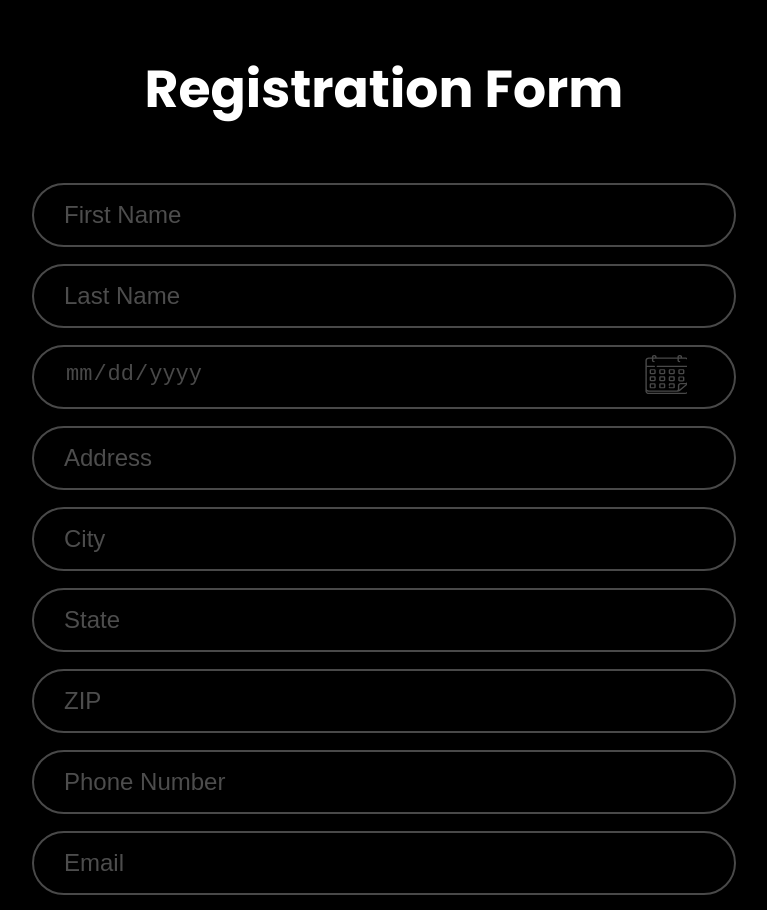
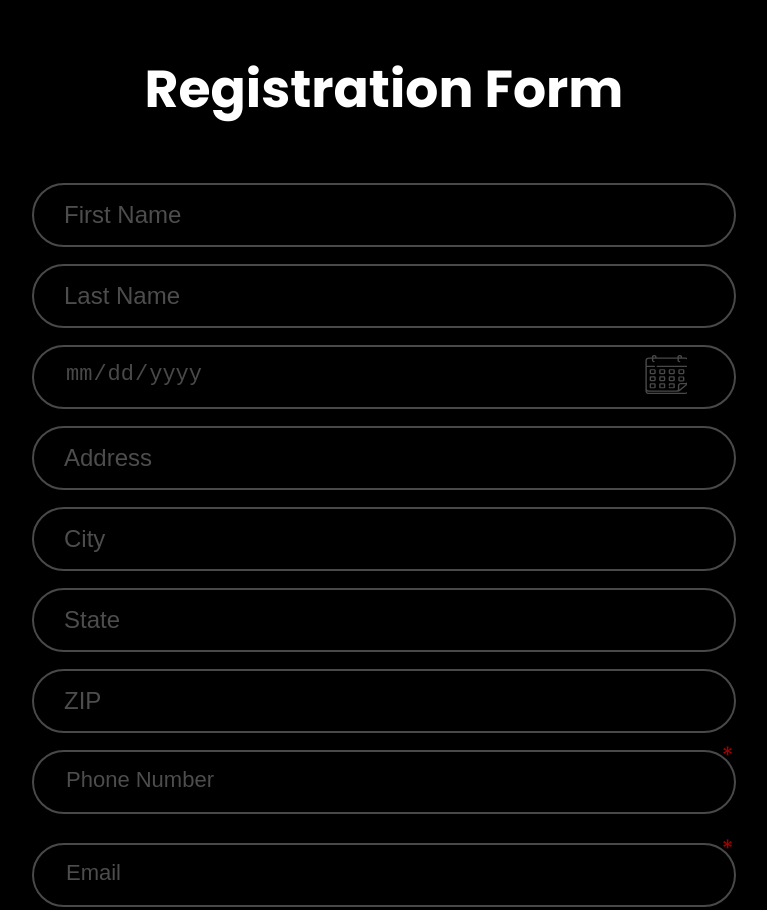
Before and after one commit to Simple2B/cortex-frontend, a React (Create React App) app: page /patient-registration in a window 1280 px wide. Shown: the top 910 px of the page, without its empty margins (256-1023 px from the left). Built offline with nearby package versions, Linux system fonts and the light colour scheme.

Commit message:
add error message

```diff
--- a/src/components/PatientRegistration/PatientRegistration.tsx
+++ b/src/components/PatientRegistration/PatientRegistration.tsx
@@ -27,8 +27,11 @@ export default function PatientRegistration(): ReactElement {
 
   const [conditionsError, setConditionsError] = useState('');
   const [followingError, setFollowingError] = useState('');
-  const [covidVaccineError, setCovidVaccineError] = useState('');
   const [stressfulLevelError, setStressfulLevelError] = useState('');
+  const [phoneError, setPhoneError] = useState('');
+
+  const [emailError, setEmailError] = useState('');
+
 
   const itemsConditions = [
     'Dizziness',
@@ -150,17 +153,19 @@ export default function PatientRegistration(): ReactElement {
       setConditionsError('Some should be chosen')
     } else if (data.checkboxesFollowing.size == 0) {
       setFollowingError('Some should be chosen')
-    } else if (covidVaccine === '') {
-      setCovidVaccineError('Something must be marked')
     } else if (stressfulLevel === undefined) {
       setStressfulLevelError('Note the level of stress')
+    } else if (phone === "") {
+      setPhoneError("You must enter phone number")
+    } else if (email === "") {
+      setEmailError("You must enter phone email")
     } else {
       setConditionsError("");
       setFollowingError("");
-      setCovidVaccineError("");
       setStressfulLevelError("");
+      setPhoneError("");
+      setEmailError("");
       // authApi.registrationClient(data)
-      console.log(data);
 
       setName('');
       setLastName('');
@@ -180,6 +185,9 @@ export default function PatientRegistration(): ReactElement {
       setConsentMinorChild('');
       setRelationshipChild('');
       // setChecked(false);
+
+      console.log(data);
+
     }
   }
 
@@ -249,8 +257,18 @@ export default function PatientRegistration(): ReactElement {
           <input value={city} onChange={(e) => { setCity(e.target.value) }} className="registration_input" placeholder="City" />
           <input value={state} onChange={(e) => { setState(e.target.value) }} className="registration_input" placeholder="State" />
           <input value={zip} onChange={(e) => { setZip(e.target.value) }} className="registration_input" placeholder="ZIP" />
-          <input value={phone} onChange={(e) => { setPhone(e.target.value) }} className="registration_input" placeholder="Phone Number" />
-          <input value={email} onChange={(e) => { setEmail(e.target.value) }} className="registration_input" placeholder="Email" />
+
+          <div className="registration_input">
+            <input value={phone} onChange={(e) => { setPhone(e.target.value) }} className="registration_input_data" placeholder="Phone Number" />
+            <span className="asterisk positionAsterisk">*</span>
+          </div>
+          <div className="reqFormTitleText error">{phoneError}</div>
+
+          <div className="registration_input">
+            <input value={email} onChange={(e) => { setEmail(e.target.value) }} className="registration_input_data" placeholder="Email" />
+            <span className="asterisk positionAsterisk">*</span>
+          </div>
+          <div className="reqFormTitleText error">{emailError}</div>
 
           <input value={referring} onChange={(e) => { setReferring(e.target.value) }} className="registration_input" placeholder="Who can we thank for referring you?" />
           <div className="reqFormTitleText">Check any conditions you CURRENTLY have <span className="asterisk">*</span></div>
@@ -276,8 +294,12 @@ export default function PatientRegistration(): ReactElement {
           <div className="reqFormTitleText error">{followingError}</div>
           {createCheckboxesFollowing()}
 
-          <input value={medications} onChange={(e) => { setMedications(e.target.value) }} className="registration_input" placeholder="List all current medications" />
-          {/* <span className="asterisk">*</span> */}
+
+          <div className="registration_input">
+            <input value={medications} onChange={(e) => { setMedications(e.target.value) }} className="registration_input_data" placeholder="List all current medications" />
+            <span className="asterisk positionAsterisk">*</span>
+          </div>
+
 
           <div className="reqFormTitleText">This question is used for research purposes. Have you tested positive for COVID-19?</div>
 
--- a/src/components/PatientRegistration/patientRegistration.css
+++ b/src/components/PatientRegistration/patientRegistration.css
@@ -80,6 +80,12 @@
 
 .asterisk {
   color: red;
+}
+
+.positionAsterisk {
+  position: absolute;
+  top: -14px;
+  right: .5px;
 }
 
 .error {
@@ -297,8 +303,8 @@ input[type="date"]::-webkit-calendar-picker-indicator {
 @media (max-width: 1440px) {
   .registration_input {
     width: 55%;
-    /* width: 479px; */
     height: 64px;
+    position: relative;
     font-size: 24px;
     text-align: left;
     color: #fff;
@@ -374,7 +380,6 @@ input[type="date"]::-webkit-calendar-picker-indicator {
     height: 38px;
     margin: 2.5px auto;
     font-size: 16px;
-    /* background-color: black; */
     opacity: 1;
     border: none;
     color: #707070;
@@ -418,12 +423,6 @@ input[type="date"]::-webkit-calendar-picker-indicator {
     text-align: left;
   }
 
-  /* .reqFormButtonsStressfulLevel {
-    display: flex;
-    justify-content: space-between;
-    align-items: center;
-  } */
-
   .containerCheckboxStressfulLevel {
     width: 95%;
     flex-direction: column;
```
